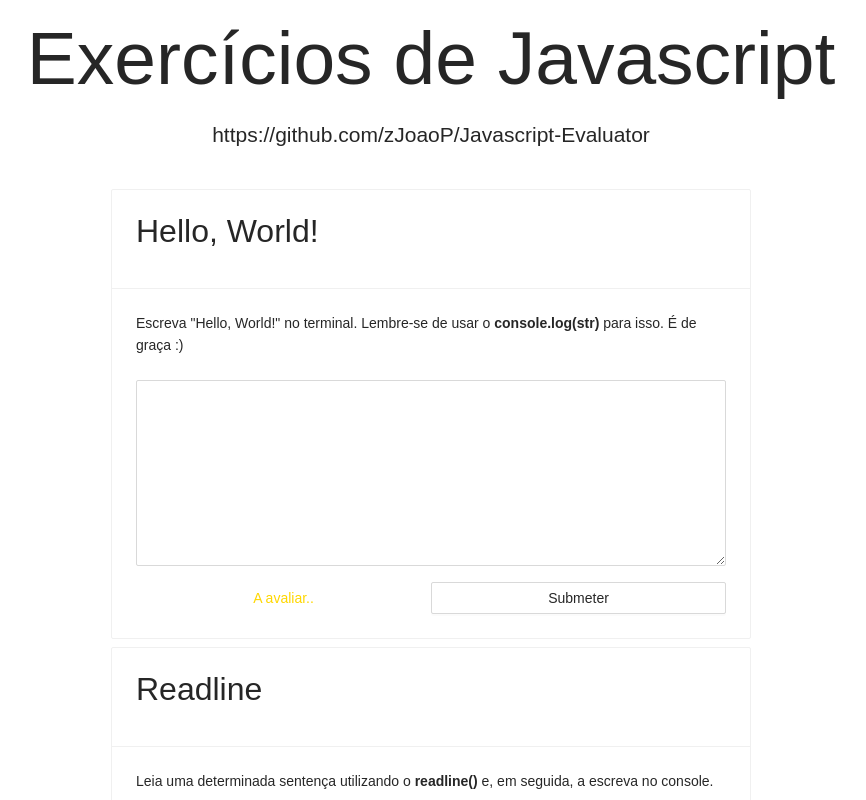
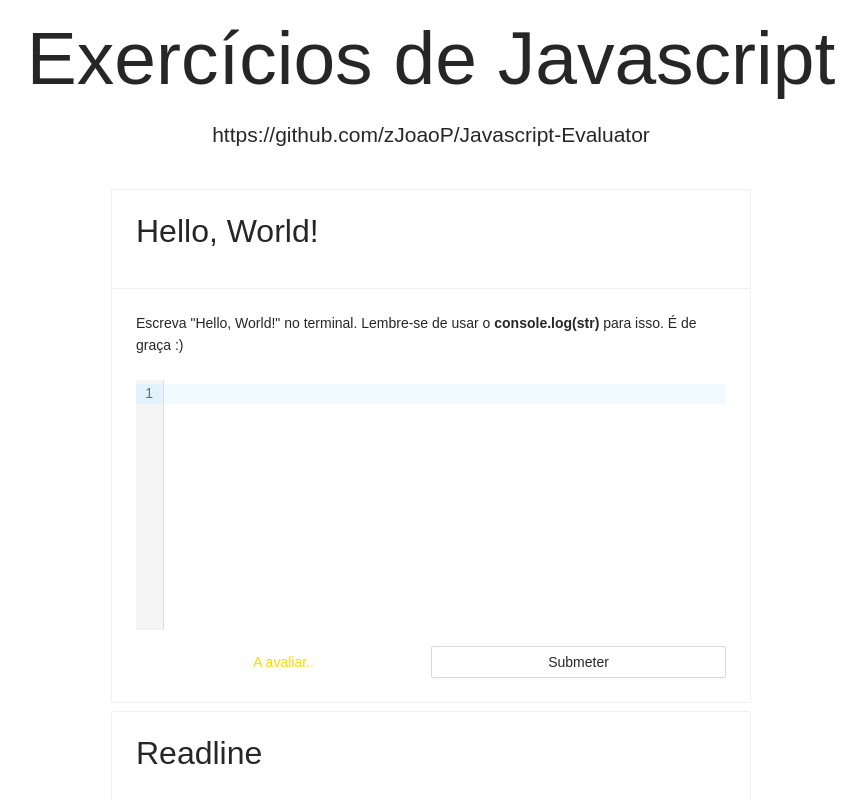
Before and after one commit to zJoaoP/Javascript-Evaluator, a React (Create React App) app: page / in a window 1280 px wide. Shown: the top 800 px of the page, without its empty margins (209-1075 px from the left). Built offline with nearby package versions, Linux system fonts and the light colour scheme.

Commit message:
Changing the code editor

```diff
--- a/package.json
+++ b/package.json
@@ -6,7 +6,9 @@
     "@testing-library/jest-dom": "^5.11.4",
     "@testing-library/react": "^11.1.0",
     "@testing-library/user-event": "^12.1.10",
+    "@uiw/react-codemirror": "^3.0.1",
     "antd": "^4.9.2",
+    "codemirror": "^5.58.3",
     "prettier": "^2.2.1",
     "prop-types": "^15.7.2",
     "react": "^17.0.1",
--- a/src/components/ProblemCard/ProblemCard.jsx
+++ b/src/components/ProblemCard/ProblemCard.jsx
@@ -5,7 +5,6 @@ import React from 'react';
 import {
   CustomCard,
   Description,
-  CodeTextArea,
   SubmitButton,
   SubmitWrapper,
   ErrorDescription,
@@ -16,6 +15,10 @@ import ExpansibleContainer from 'components/ExpansibleContainer/ExpansibleContai
 import CaseViewer from 'components/CaseViewer/CaseViewer';
 
 import evaluate from 'helpers/evaluation';
+
+import CodeMirror from '@uiw/react-codemirror';
+import 'codemirror/keymap/sublime';
+import 'codemirror/theme/monokai.css';
 
 const STATUS = {
   TO_EVALUATE: <EvaluationResult color="#FFD700">A avaliar..</EvaluationResult>,
@@ -50,17 +53,7 @@ export default function ProblemCard({ name, description, inputs, outputs }) {
   }
 
   function handleCodeChange(e) {
-    setCode(e.target.value);
-  }
-
-  function handleCodeKeyDown(e) {
-    if (e.keyCode === 9) {
-      document.execCommand('insertHTML', false, '&#009');
-      e.preventDefault();
-    }
-    if (e.ctrlKey && e.code === 'Enter') {
-      handleSubmission();
-    }
+    setCode(e.getValue());
   }
 
   return (
@@ -68,11 +61,16 @@ export default function ProblemCard({ name, description, inputs, outputs }) {
       <Description>
         <div dangerouslySetInnerHTML={{ __html: description }} />
       </Description>
-      <CodeTextArea
-        rows={8}
+      <CodeMirror
         onChange={handleCodeChange}
-        onKeyDown={handleCodeKeyDown}
-        spellCheck="false"
+        height="250px"
+        options={{
+          viewportMargin: 5,
+          theme: 'monokai',
+          keyMap: 'sublime',
+          mode: 'js',
+          scrollbarStyle: 'null',
+        }}
       />
       {error && (
         <ErrorDescription color="#FF0000">{error.toString()}</ErrorDescription>
```
Also changed, not shown: 2 other files (tests, documents, lock files or other folders).
